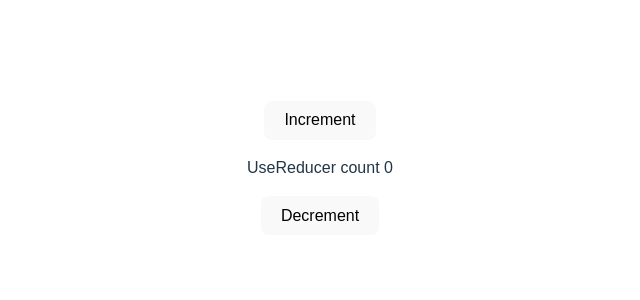
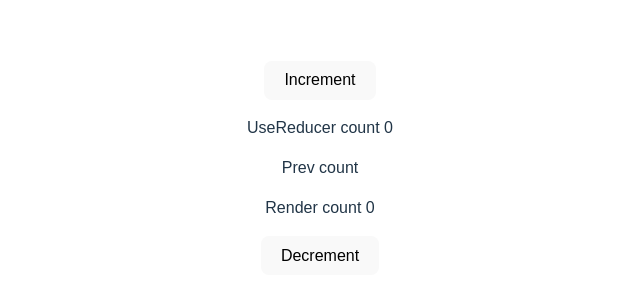
Before and after one commit to iamwaiyanminhtet/react-playground, a React (Vite) app: page / in a window 1280 px wide. Shown: the part 232-532 px from the top of the page, without its empty margins (320-960 px from the left). Built offline with nearby package versions, Linux system fonts and the light colour scheme.

Commit message:
useRef()

```diff
--- a/src/components/UseReducer.jsx
+++ b/src/components/UseReducer.jsx
@@ -1,3 +1,5 @@
+import { useEffect } from "react";
+import { useRef } from "react";
 import { useReducer } from "react"
 
 function reducer(state, action) {
@@ -13,10 +15,23 @@ function reducer(state, action) {
 
 const UseReducer = () => {
     const [state, dispatch] = useReducer(reducer, {count : 0});
+    const prevNum = useRef();
+    const renderTime = useRef(0);
+    const buttonRef = useRef();
+    useEffect(() => {
+        prevNum.current = state.count
+    }, [state.count]);
+
+    useEffect(() => {
+        renderTime.current++;
+    })
+    console.log(buttonRef.current)
     return (
         <div>
-            <button onClick={() => dispatch({type : "increment"})}>Increment</button>
+            <button ref={buttonRef} onClick={() => dispatch({type : "increment"})}>Increment</button>
             <p>UseReducer count  {state.count}</p>
+            <p>Prev count  {prevNum.current}</p>
+            <p>Render count  {renderTime.current}</p>
             <button onClick={() => dispatch({type : "decrement"})}>Decrement</button>
         </div>
     )
```
